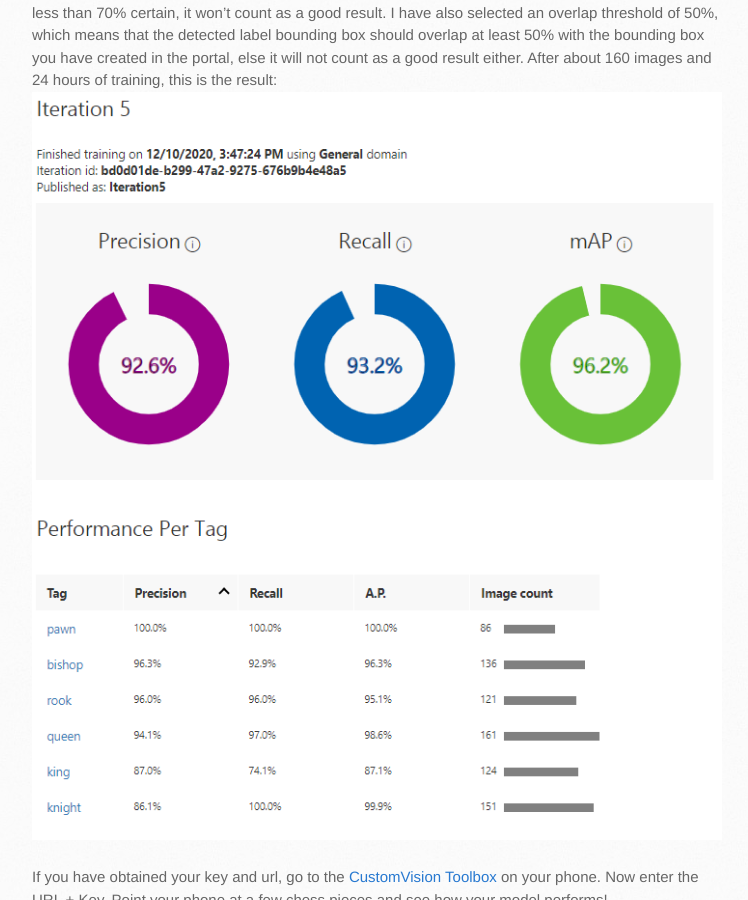
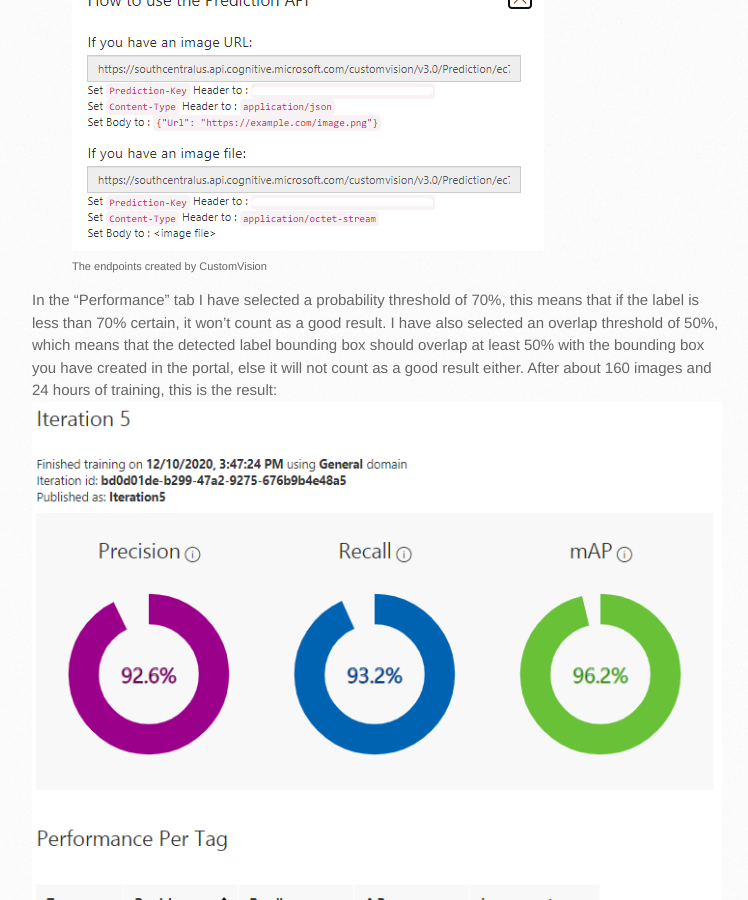
Before and after one commit to drmanhatin/drmanhatin.github.io, a Jekyll site: the page built from _posts/2020-12-12-using-customvision-to-recognize-chess-pieces.md, in a window 1280 px wide and 900 px high, scrolled down 2929 px. Shown: the whole window, without its empty margins (138-886 px from the left). Built offline with Jekyll 4.4.1, drawn with Linux system fonts in a browser that asks for light colours.

Commit message:
Update 2020-12-12-using-customvision-to-recognize-chess-pieces.md

```diff
--- a/_posts/2020-12-12-using-customvision-to-recognize-chess-pieces.md
+++ b/_posts/2020-12-12-using-customvision-to-recognize-chess-pieces.md
@@ -57,6 +57,13 @@ A minimum of 15 images per "tag" (type of object, in this case a rook, bishop, p
 
 Once you have labeled all your pictures, click "train" in the top right corner of the CustomVision portal and select "Quick Training". After a few minutes, the training will finish. In the "Performance" tab of the portal, you can see how the model has performed. If you want to test the model "in realtime", click "Publish". Then, click on the "Prediction URL" button. Here you can find the URL + key, which you will require in the next step.
 
+<figure>
+        <img src="/assets/images/endpoint.png"/>
+        <figcaption>The endpoints created by CustomVision</figcaption>
+</figure>
+
+
+
 In the "Performance" tab I have selected a probability threshold of 70%, this means that if the label is less than 70% certain, it won't count as a good result. I have also selected an overlap threshold of 50%, which means that the detected label bounding box should overlap at least 50% with the bounding box you have created in the portal, else it will not count as a good result either. After about 160 images and 24 hours of training, this is the result:
 ![prediction stats](/assets/images/prediction.png)
 
```
